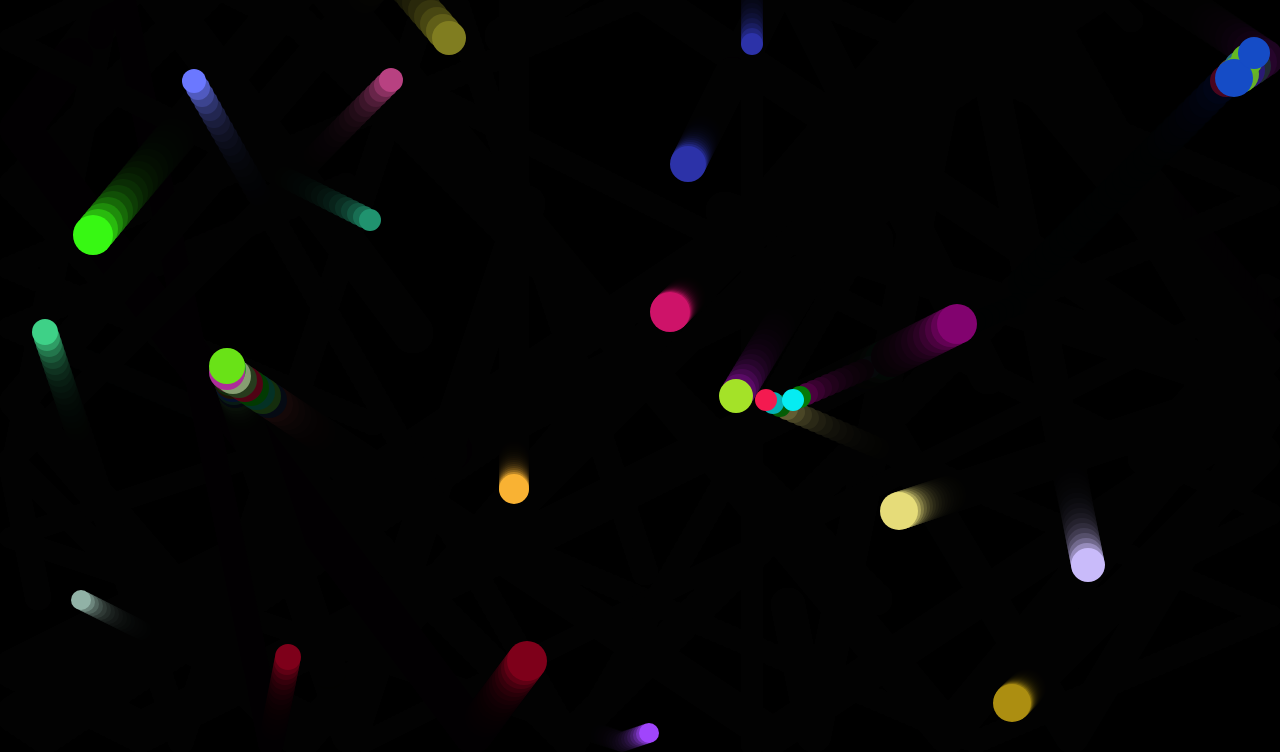
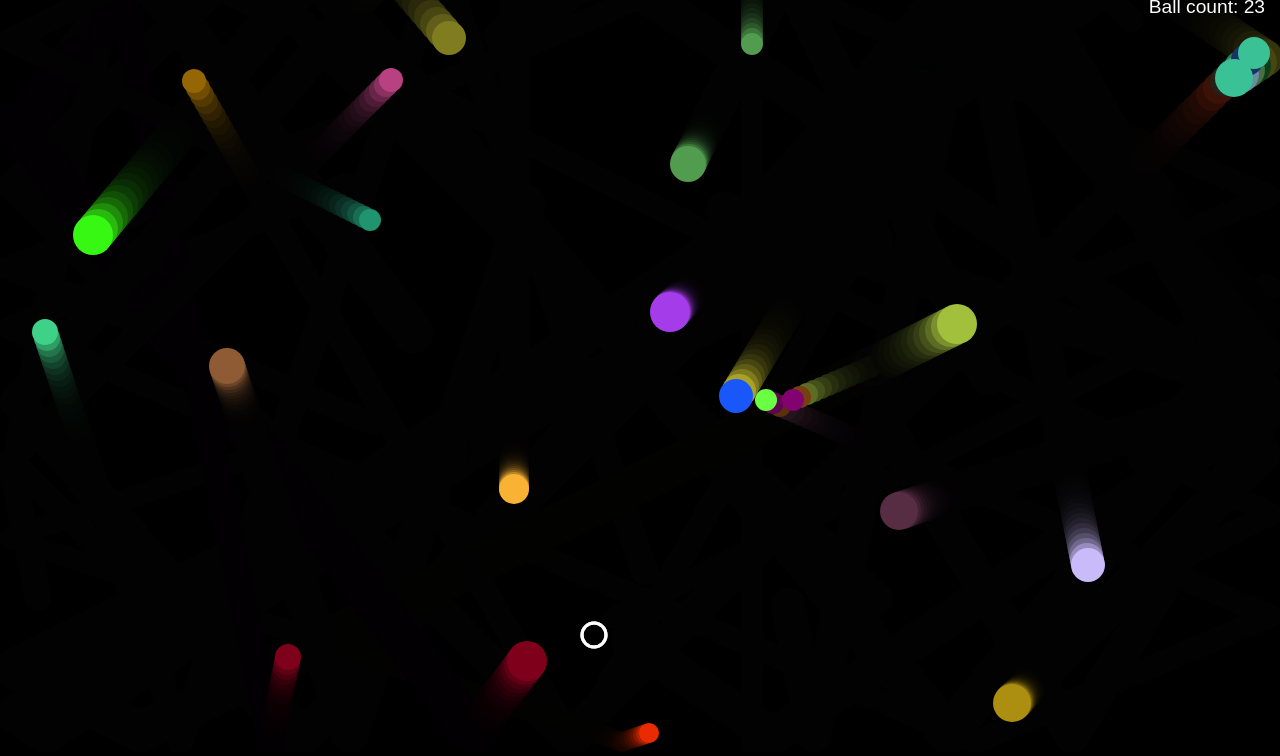
Before and after one commit to nezer293/akinrinadee25s7, a plain HTML site: page assignment4/hind.html in a window 1280 px wide. Shown: the part 48-804 px from the top of the page. Drawn offline with Linux system fonts and the light colour scheme.

Commit message:
update on alls

```diff
--- a/assignment4/hind.css
+++ b/assignment4/hind.css
@@ -10,6 +10,7 @@ html {
 body {
   overflow: hidden;
   height: inherit;
+  background-color: black;
 }
 
 h1 {
@@ -19,7 +20,15 @@ h1 {
   margin: 0;
   top: -4px;
   right: 5px;
-
   color: transparent;
   text-shadow: 0 0 4px white;
 }
+
+.ball-count {
+  position: absolute;
+  top: 25px;
+  right: 15px;
+  font-size: 1.2rem;
+  color: white;
+  font-family: sans-serif;
+}
--- a/assignment4/hind.html
+++ b/assignment4/hind.html
@@ -1,16 +1,16 @@
 <!DOCTYPE html>
 <html lang="en-US">
   <head>
-    <meta charset="utf-8">
-    <meta name="viewport" content="width=device-width">
+    <meta charset="utf-8" />
+    <meta name="viewport" content="width=device-width" />
     <title>Bouncing balls</title>
-    <link rel="stylesheet" href="hind.css">
+    <link rel="stylesheet" href="hind.css" />
   </head>
 
   <body>
     <h1>bouncing balls</h1>
+    <p class="ball-count">Ball count: 0</p>
     <canvas></canvas>
-
     <script src="hind.js"></script>
   </body>
 </html>
--- a/assignment4/hind.js
+++ b/assignment4/hind.js
@@ -1,23 +1,20 @@
-// set up canvas
-
+// Canvas setup
 const canvas = document.querySelector("canvas");
 const ctx = canvas.getContext("2d");
 
 const width = (canvas.width = window.innerWidth);
 const height = (canvas.height = window.innerHeight);
 
-// function to generate random number
-
+// Utility functions
 function random(min, max) {
   return Math.floor(Math.random() * (max - min + 1)) + min;
 }
-
-// function to generate random RGB color value
 
 function randomRGB() {
   return `rgb(${random(0, 255)},${random(0, 255)},${random(0, 255)})`;
 }
 
+// Ball class
 class Ball {
   constructor(x, y, velX, velY, color, size) {
     this.x = x;
@@ -26,69 +23,129 @@ class Ball {
     this.velY = velY;
     this.color = color;
     this.size = size;
+    this.exists = true;
   }
 
   draw() {
+    if (this.exists) {
       ctx.beginPath();
       ctx.fillStyle = this.color;
       ctx.arc(this.x, this.y, this.size, 0, 2 * Math.PI);
       ctx.fill();
     }
+  }
 
   update() {
-    if (this.x + this.size >= width) {
-      this.velX = -Math.abs(this.velX);
+    if (this.exists) {
+      if (this.x + this.size >= width || this.x - this.size <= 0) {
+        this.velX = -this.velX;
       }
 
-    if (this.x - this.size <= 0) {
-      this.velX = Math.abs(this.velX);
-    }
-
-    if (this.y + this.size >= height) {
-      this.velY = -Math.abs(this.velY);
-    }
-
-    if (this.y - this.size <= 0) {
-      this.velY = Math.abs(this.velY);
+      if (this.y + this.size >= height || this.y - this.size <= 0) {
+        this.velY = -this.velY;
       }
 
       this.x += this.velX;
       this.y += this.velY;
     }
+  }
 
   collisionDetect() {
+    if (this.exists) {
       for (const ball of balls) {
-      if (!(this === ball)) {
+        if (this !== ball && ball.exists) {
           const dx = this.x - ball.x;
           const dy = this.y - ball.y;
           const distance = Math.sqrt(dx * dx + dy * dy);
 
           if (distance < this.size + ball.size) {
-          ball.color = this.color = randomRGB();
+            this.color = ball.color = randomRGB();
+          }
         }
       }
     }
   }
 }
 
+// EvilCircle class
+class EvilCircle {
+  constructor(x, y) {
+    this.x = x;
+    this.y = y;
+    this.velX = 20;
+    this.velY = 20;
+    this.color = "white";
+    this.size = 12;
+  }
+
+  draw() {
+    ctx.beginPath();
+    ctx.lineWidth = 3;
+    ctx.strokeStyle = this.color;
+    ctx.arc(this.x, this.y, this.size, 0, 2 * Math.PI);
+    ctx.stroke();
+  }
+
+  checkBounds() {
+    if (this.x + this.size > width) this.x = width - this.size;
+    if (this.x - this.size < 0) this.x = this.size;
+    if (this.y + this.size > height) this.y = height - this.size;
+    if (this.y - this.size < 0) this.y = this.size;
+  }
+
+  setControls() {
+    window.addEventListener("keydown", (e) => {
+      switch (e.key) {
+        case "a":
+          this.x -= this.velX;
+          break;
+        case "d":
+          this.x += this.velX;
+          break;
+        case "w":
+          this.y -= this.velY;
+          break;
+        case "s":
+          this.y += this.velY;
+          break;
+      }
+    });
+  }
+
+  collisionDetect() {
+    for (const ball of balls) {
+      if (ball.exists) {
+        const dx = this.x - ball.x;
+        const dy = this.y - ball.y;
+        const distance = Math.sqrt(dx * dx + dy * dy);
+        if (distance < this.size + ball.size) {
+          ball.exists = false;
+        }
+      }
+    }
+  }
+}
+
+// Create balls
 const balls = [];
-
 while (balls.length < 25) {
   const size = random(10, 20);
   const ball = new Ball(
-    // ball position always drawn at least one ball width
-    // away from the edge of the canvas, to avoid drawing errors
-    random(0 + size, width - size),
-    random(0 + size, height - size),
+    random(size, width - size),
+    random(size, height - size),
     random(-7, 7),
     random(-7, 7),
     randomRGB(),
     size
   );
-
   balls.push(ball);
 }
 
+// EvilCircle instance
+const evilCircle = new EvilCircle(random(0, width), random(0, height));
+evilCircle.setControls();
+
+// Loop
 function loop() {
   ctx.fillStyle = "rgba(0, 0, 0, 0.25)";
   ctx.fillRect(0, 0, width, height);
@@ -99,6 +156,13 @@ function loop() {
     ball.collisionDetect();
   }
 
+  evilCircle.draw();
+  evilCircle.checkBounds();
+  evilCircle.collisionDetect();
+
+  const count = balls.filter((ball) => ball.exists).length;
+  document.querySelector(".ball-count").textContent = `Ball count: ${count}`;
+
   requestAnimationFrame(loop);
 }
 
```
Lines whose indentation alone changed are shown as unchanged.
